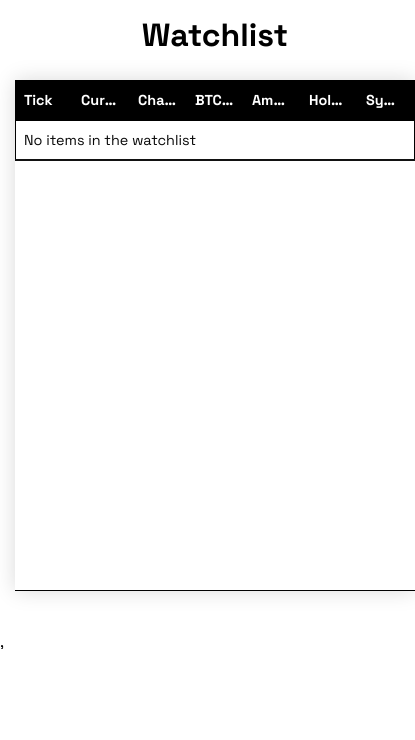
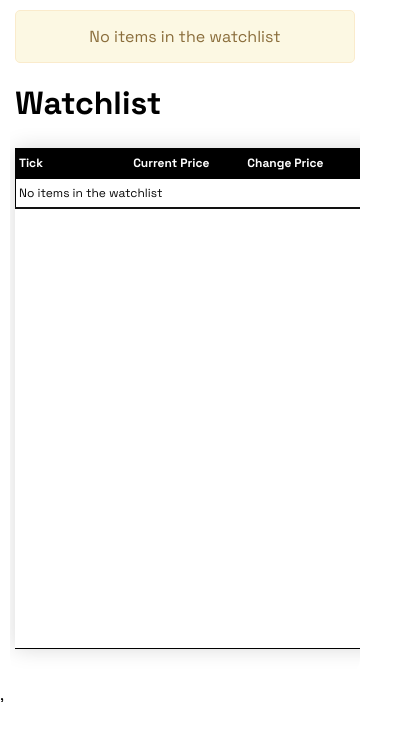
Before and after one commit to nihal1512/unidash, a React (Vite) app: page /watchlist in a window 390 px wide. Shown: the top 740 px of the page, 415 px wide, since content can reach past the window. Built offline with nearby package versions, Linux system fonts and the light colour scheme.

Commit message:
watchlist, searchbar, alertbox, toggle

```diff
--- /dev/null
+++ b/src/Components/AlertContainer.jsx
@@ -0,0 +1,12 @@
+import React from 'react';
+import './alertContainer.css';
+
+const AlertContainer = ({ message, type }) => {
+  return (
+    <div className={`alert-container ${type}`}>
+      {message}
+    </div>
+  );
+};
+
+export default AlertContainer;
--- a/src/Components/RuneTypesList.jsx
+++ b/src/Components/RuneTypesList.jsx
@@ -65,7 +65,7 @@ const RuneTypesList = () => {
       <div className="table-toggle">
         <button
           onClick={() => setSelectedTable('unisat')}
-          className={selectedTable === 'unisat' ? 'active' : ''}>UniSat List
+          className={selectedTable === 'unisat' ? 'active' : ''}>UniSatz
         </button>
         <button
           onClick={() => setSelectedTable('magiceden')}
@@ -112,13 +112,13 @@ const RuneTypesList = () => {
             {selectedTable === 'unisat' && filteredData.length > 0 ? (
               filteredData.map((runeType, index) => (
                 <tr key={index} ref={(el) => (tableRefs.current[runeType.tick] = el)}>
-                  <td>{runeType.tick}</td>
+                  <td className='tick'>{runeType.tick}</td>
                   <td>{runeType.curPrice}</td>
                   <td>{runeType.changePrice}</td>
                   <td>{runeType.btcVolume}</td>
                   <td>{runeType.amountVolume}</td>
                   <td>{runeType.holders}</td>
-                  <td>{runeType.symbol}</td>
+                  <td><div className='symbol-image'>{runeType.symbol}</div></td>
                   <td>
                     <input
                       type="checkbox"
@@ -134,7 +134,7 @@ const RuneTypesList = () => {
                 </tr>
               ) : (
                 <tr>
-                  <td colSpan="8">No data available</td>
+                  <td colSpan="8">No data available : error fetching API data</td>
                 </tr>
               )
             )}
--- a/src/Components/SearchBar.css
+++ b/src/Components/SearchBar.css
@@ -7,13 +7,11 @@
 
   .search-input {
     width: 80%;
-    padding: 8px;
+    padding: 6px;
     box-sizing: border-box;
   }
 
-  .search-result-item{
 
-  }
   .search-button {
     padding: 8px 16px;
     margin-left: 10px;
--- /dev/null
+++ b/src/Components/alertContainer.css
@@ -0,0 +1,19 @@
+.alert-container {
+    padding: 15px;
+    margin-bottom: 20px;
+    border-radius: 5px;
+    text-align: center;
+    font-size: 16px;
+  }
+
+  .alert-container.info {
+    background-color: #e7f3fe;
+    color: #31708f;
+    border: 1px solid #bce8f1;
+  }
+
+  .alert-container.warning {
+    background-color: #fcf8e3;
+    color: #8a6d3b;
+    border: 1px solid #faebcc;
+  }
--- a/src/Components/runeTypesList.css
+++ b/src/Components/runeTypesList.css
@@ -1,50 +1,35 @@
-/* Add this CSS to your stylesheet */
-
 .table-container {
-  width: 100%;
+  width: calc(100% - 40px);
   border-radius: 20px;
   display: flex;
   flex-direction: column;
-  align-items: center;
+  align-items: right;
   justify-content: center;
-  margin: 5px 20px; /* Add margin for better spacing on the outer container */
-  padding: 10px; /* Add padding for spacing between the table and container */
+  margin: 5px 20px;
+  padding: 10px 20px;
+  overflow-x: auto;
 }
 
 .styled-table {
-  width: 90%;
-  padding : 10px;
+  width: 100%;
+  padding: 10px;
   border-collapse: collapse;
-  overflow: auto;
-  border-bottom : 1px solid black;
-
-  /* border-collapse: separate; */
-   /* Use separate border model to apply border-spacing */
-  /* border-spacing: 1px 10px; */
-   /* Add spacing between rows */
-  /* background: rgba(100, 100, 100, 0.2);
-  border-radius: 20px;
-  box-shadow: 0 4px 30px rgba(0, 0, 0, 0.1);
-  backdrop-filter: blur(10px);
-  -webkit-backdrop-filter: blur(10px);
-  border: 1px solid rgba(255, 255, 255, 0.38); */
+  border-bottom: 1px solid black;
+  min-width: 600px;
 }
 
-/* Hide the scrollbar */
 tbody {
   display: block;
-  height: 470px; /* Adjust the height as needed */
-  overflow-y: scroll; /* show the scrollbar */
-  scrollbar-width: none; /*hide the scroll bar in firefox*/
+  height: 470px;
+  overflow-y: scroll;
+  scrollbar-width: none;
   width: 100%;
 }
 
-
 tbody::-webkit-scrollbar {
-  display: none; /* Hide scrollbar in WebKit browsers */
+  display: none;
 }
 
-/* Ensure the header and rows are properly aligned */
 thead, tbody tr {
   display: table;
   width: 100%;
@@ -55,31 +40,34 @@ thead, tbody tr {
   padding: 12px 10px;
   text-align: left;
   color: rgb(9, 9, 9);
-  white-space: nowrap; /* Prevent text from wrapping */
-  overflow: hidden; /* Hide overflowing text */
-  text-overflow: ellipsis; /* Add ellipsis for overflowing text */
+  white-space: nowrap;
+  overflow: hidden;
+  text-overflow: ellipsis;
 }
 
 .styled-table th {
   background-color: #000000;
-  color : white;
+  color: white;
 }
 
 .styled-table tr {
   background-color: rgba(255, 255, 255, 0.813);
-  overflow: hidden; /* Ensure the border-radius applies correctly */
+  overflow: hidden;
 }
 
 .styled-table tr:hover {
   background-color: rgba(203, 203, 203, 0.799);
 }
 
+.styled-table td:first-child {
+  overflow: hidden;
+}
 
 .spinner-container {
   display: flex;
   justify-content: center;
   align-items: center;
-  height: 400px; /* Same height as tbody for consistent layout */
+  height: 400px;
 }
 
 .transparent-input {
@@ -94,9 +82,11 @@ thead, tbody tr {
 .transparent-input::placeholder {
   color: white;
 }
-.search-result-item{
- cursor : pointer;
+
+.search-result-item {
+  cursor: pointer;
 }
+
 .reset-button {
   padding: 8px 16px;
   margin: 10px;
@@ -106,40 +96,82 @@ thead, tbody tr {
   cursor: pointer;
 }
 
-.table-toggle{
-  padding : 10px;
+.table-toggle {
+  padding: 10px;
 }
 
-.table-toggle button{
+.table-toggle button {
   padding: 8px 15px;
-  margin: 10px 2px;
+  margin: 10px 10px 10px 0px;
   background-color: #121212;
   color: white;
   border: none;
   cursor: pointer;
 }
 
+.symbol-image {
+  width: 40px;
+  height: auto;
+  display: block;
+  margin: 0 auto;
+}
+
 @media (max-width: 768px) {
   .table-container {
+    margin: 5px 10px;
+    padding: 5px;
+    overflow-x: auto;
+  }
+
+  .styled-table {
     width: 100%;
+    padding: 5px;
+    min-width: 800px;
   }
 
   .styled-table th, .styled-table td {
-    padding: 10px 8px;
+    padding: 8px 5px;
+    font-size: 14px;
+  }
+
+  .styled-table th:first-child, .styled-table td:first-child {
+    white-space: normal;
+    overflow: visible;
+    width: auto;
+  }
+
+  .styled-table th:not(:first-child), .styled-table td:not(:first-child) {
+    white-space: nowrap;
+  }
+
+  tbody {
+    height: 470px;
   }
 }
 
-.pagination {
-  margin-top: 10px;
+@media (max-width: 480px) {
+  .styled-table th, .styled-table td {
+    padding: 6px 3px;
+    font-size: 12px;
+  }
+
+  .styled-table th:first-child, .styled-table td:first-child {
+    white-space: normal;
+    overflow: hidden;
+    width: auto;
+  }
+
+  tbody {
+    height: 470px;
+  }
+
+  .transparent-input {
+    font-size: 14px;
+  }
+
+  .reset-button,
+  .table-toggle button {
+    padding: 6px 12px;
+    font-size: 12px;
+  }
 }
-
-.pagination button {
-  margin: 0 2px;
-  padding: 5px 10px;
-  cursor: pointer;
-}
-
-.pagination button.active {
-  background-color: #4CAF50;
-  color: white;
-}
--- a/src/features/watchlistSlice.js
+++ b/src/features/watchlistSlice.js
@@ -10,8 +10,16 @@ const watchlistSlice = createSlice({
     removeFromWatchlist: (state, action) => {
       return state.filter(item => item.tick !== action.payload);
     },
-  },
+    updatePrices: (state, action) => {
+      action.payload.forEach(updatedItem => {
+        const index = state.findIndex(item => item.tick === updatedItem.tick);
+        if (index !== -1) {
+          state[index].curPrice = updatedItem.curPrice;
+        }
+      });
+    }
+  }
 });
 
-export const { addToWatchlist, removeFromWatchlist } = watchlistSlice.actions;
+export const { addToWatchlist, removeFromWatchlist, updatePrices } = watchlistSlice.actions;
 export default watchlistSlice.reducer;
--- a/src/pages/Dashboard.css
+++ b/src/pages/Dashboard.css
@@ -9,8 +9,8 @@
     flex-direction: column;
     width: calc(100%-20px);
     height: 150vh;
-    align-items: center;
-    justify-content: center;
+    align-items: right;
+    justify-content: flex-start;
     background-color: white;
     /* background: linear-gradient(to bottom, #5f5f5f,#121212, #000000); */
   }
@@ -40,3 +40,14 @@
     color:#000000;
     margin-bottom: 25px;
   }
+
+  .navigation{
+    text-align: center;
+  }
+
+  .watchlist-link{
+    color : #121212;
+    cursor : pointer;
+    text-decoration: none;
+    font-weight: 600;
+  }
--- a/src/pages/Dashboard.jsx
+++ b/src/pages/Dashboard.jsx
@@ -6,13 +6,10 @@ import './Dashboard.css';
 const Dashboard = () => {
   return (
     <div className="dashboard">
-      <h3 className="dashboard-heading">Check out BCR20 balance of the address</h3>
-      <h5 className="dashboard-subheading">Recognize all operations including deploy, mint, and transfer</h5>
 
       <RuneTypesList />
-
       <div className="navigation">
-        <Link to="/watchlist">Go to Watchlist</Link>
+        <Link to="/watchlist" className='watchlist-link'>Go to Watchlist</Link>
       </div>
     </div>
   );
--- a/src/pages/WatchList.jsx
+++ b/src/pages/WatchList.jsx
@@ -1,12 +1,30 @@
-import React from 'react';
-import { useSelector } from 'react-redux';
-import './Dashboard.css';
+import React, { useEffect } from 'react';
+import { useSelector, useDispatch } from 'react-redux';
+import AlertContainer from '../Components/AlertContainer';
+import { fetchLatestPrices } from '../runes';
+import { updatePrices } from '../features/watchlistSlice';
+import './watchlist.css';
 
 const Watchlist = () => {
   const watchlist = useSelector((state) => state.watchlist);
+  const dispatch = useDispatch();
+
+  useEffect(() => {
+    const fetchPricesInterval = setInterval(async () => {
+      if (watchlist.length > 0) {
+        const updatedPrices = await fetchLatestPrices(watchlist);
+        dispatch(updatePrices(updatedPrices));
+      }
+    }, 1000);
+
+    return () => clearInterval(fetchPricesInterval);
+  }, [watchlist, dispatch]);
+
+  const alertMessage = watchlist.length === 0 ? 'No items in the watchlist' : `You have ${watchlist.length} items in your watchlist`;
 
   return (
     <div className="table-container">
+      <AlertContainer message={alertMessage} type={watchlist.length === 0 ? 'warning' : 'info'} />
       <h1>Watchlist</h1>
       <table className="styled-table">
         <thead>
```
Also changed, not shown: src/runes.js (+14 -19 lines), src/pages/watchlist.css (added).
